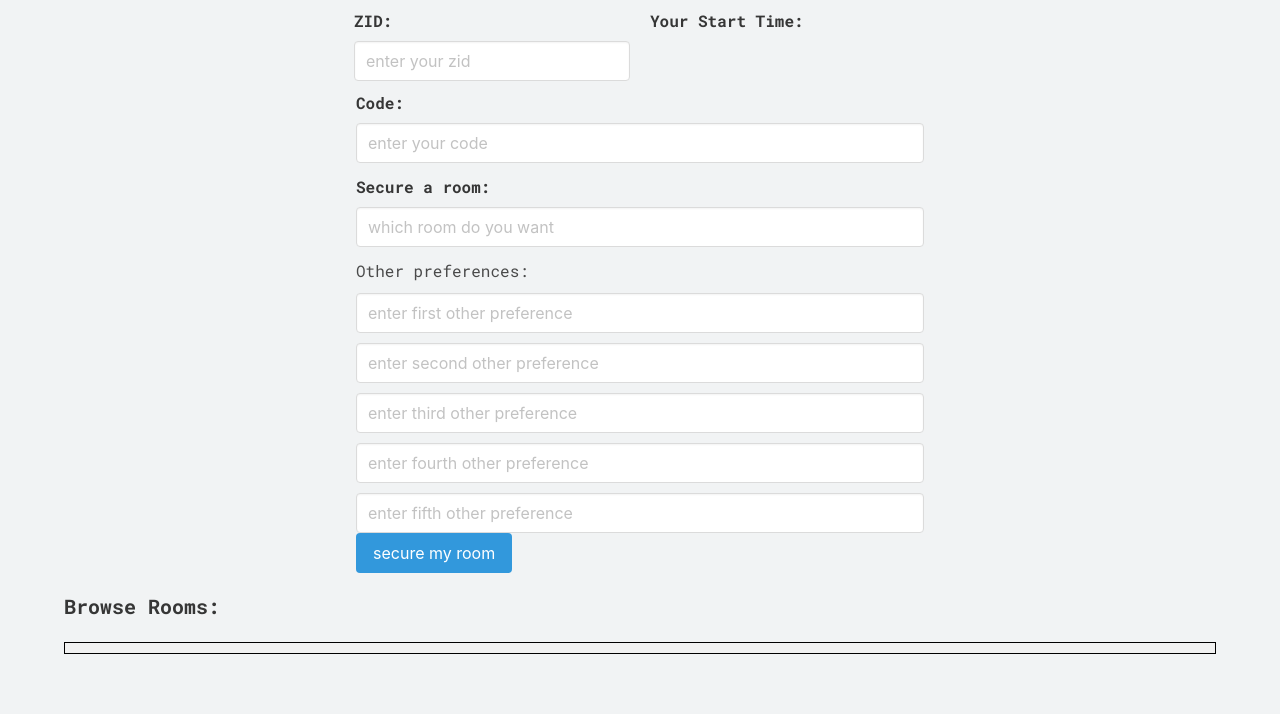
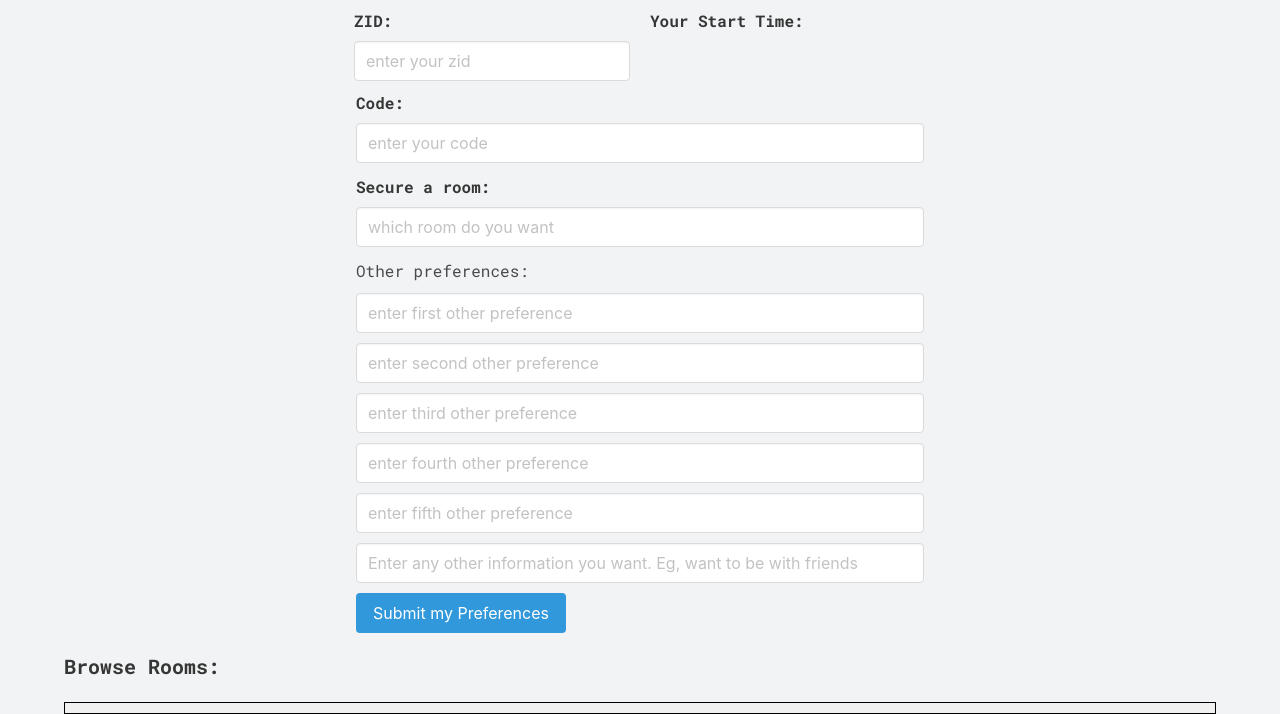
Before and after one commit to Baxter-College/College-Room-Allocation, a Flask app: template templates/select.html in a window 1280 px wide. Shown: the part 234-948 px from the top of the page. Before the commit the page ends 888 px from the top, so only its background shows below. Run offline with Flask 2, Linux system fonts and the light colour scheme; the template is opened without the code that fills it, so the values that code supplies are empty; parts of the project's set-up code (start-up, migrations or seed data) failed here and were passed over; some libraries are stand-ins or nearby versions.

Commit message:
Adds extra information to form

```diff
--- a/allocation.py
+++ b/allocation.py
@@ -160,7 +160,7 @@ def currentRoomState():
 
 # Will return True if succsess, False if fail
 # Takes zid and roomnum
-def makeAllocation(zid, newRoomNum, subPreferences):
+def makeAllocation(zid, newRoomNum, subPreferences, extraInformation):
     student = models.Student.findStudent(zid)
     newRoom = models.Room.findRoom(newRoomNum)
 
@@ -171,7 +171,7 @@ def makeAllocation(zid, newRoomNum, subPreferences):
     if newRoom.assigned == True and newRoom.occupant.first().year > 1:
         return False
 
-    models.AllocatedRoom.makeAllocation(zid, newRoomNum, json.dumps(subPreferences), currentRoomState())
+    models.AllocatedRoom.makeAllocation(zid, newRoomNum, json.dumps(subPreferences), currentRoomState(), extraInformation)
 
     if ALLOCATE_EXAMPLE_FRESHERS:
         pass
@@ -186,6 +186,7 @@ def allocationsToCSV():
                 "Third Preference",
                 "Fourth Preference",
                 "Fifth Preference",
+                "Submission Notes",
                 "State When Submitted"]]
 
     for allocation in models.AllocatedRoom.select():
@@ -197,6 +198,7 @@ def allocationsToCSV():
                subPreferences[2],
                subPreferences[3],
                subPreferences[4],
+               allocation.extraInformation,
                allocation.currentState]
 
         rowList.append(row)
--- a/app.py
+++ b/app.py
@@ -55,7 +55,7 @@ def select_rooms():
 
     elif request.method == "POST":
         form = request.form
-        if form["submit"] == "secure my room":
+        if form["submit"] == "Submit my Preferences":
             zid = form["zid"]
             password = form["code"]
             firstPref = form["first_room"]
@@ -66,17 +66,19 @@ def select_rooms():
                 form["pref4"],
                 form["pref5"],
             ]
+            extraInformation = form["submissionNotes"]
             checker = checkValidRoomRequest(zid, password, firstPref, subPref)
             if checker["valid"]:
-                makeAllocation(zid, int(firstPref), subPref)
+                makeAllocation(zid, int(firstPref), subPref, extraInformation)
                 @after_this_request
                 def refreshData(response):
                     updateData()
                     return response
             return render_template("submitted.html", data=checker)
+        else:
+            return "UNKNOWN ERROR, message Tom Wright please!"
     else:
-        # TODO: major error handler
-        pass
+        return "UNKNOWN ERROR, message Tom Wright please!"
 
 @app.route("/admin", methods=["GET", "POST"])
 def admin():
--- a/templates/select.html
+++ b/templates/select.html
@@ -127,13 +127,26 @@
               style="margin-top:10px;"
             />
           </div>
+          <div class="control">
+            <input
+              type="text"
+              id="submissionNotes"
+              placeholder="Enter any other information you want. Eg, want to be with friends"
+              name="submissionNotes"
+              class="input"
+              style="margin-top:10px;"
+            />
+          </div>
 
-          <input
-            class="button is-info"
-            type="submit"
-            name="submit"
-            value="secure my room"
-          />
+          <div class="control">
+            <input
+              class="button is-info"
+              type="submit"
+              name="submit"
+              style="margin-top:10px;"
+              value="Submit my Preferences"
+            />
+          </div>
         </form>
       </div>
     </div>
```
Also changed, not shown: models.py (+5 -3 lines), test1.db.
